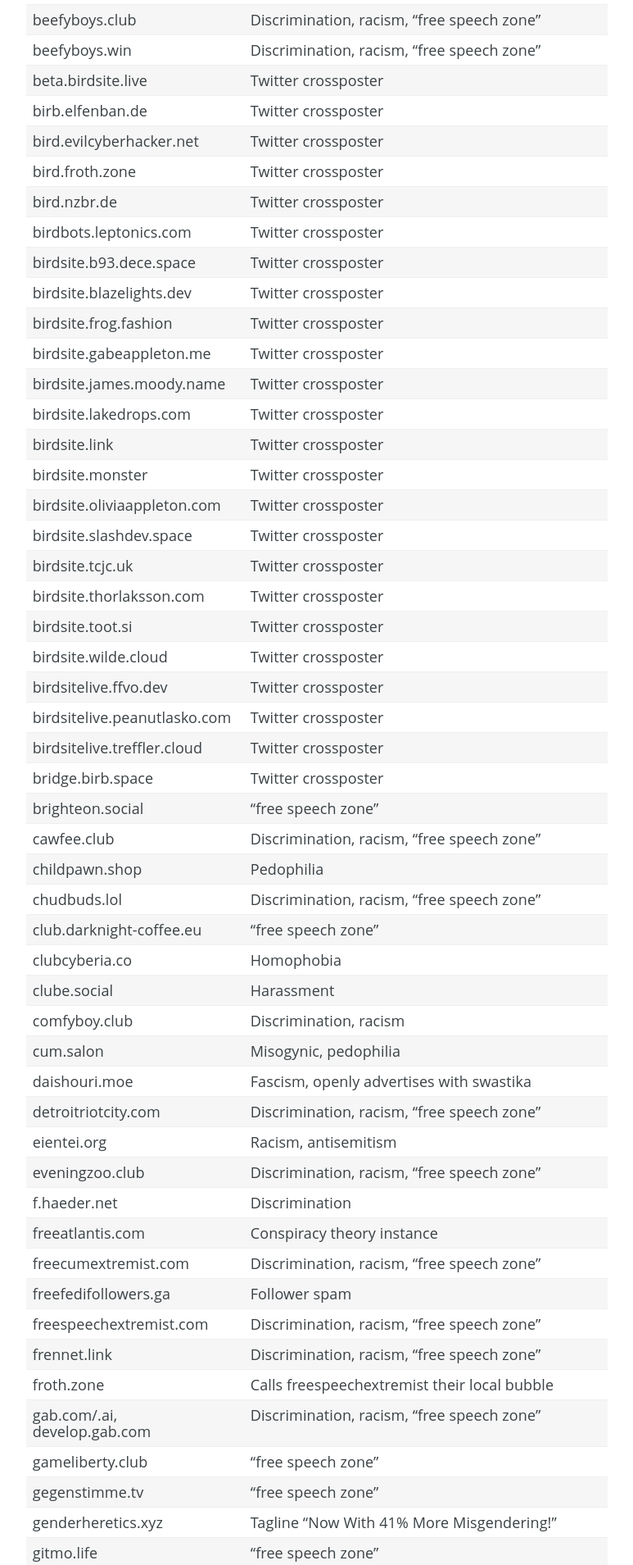
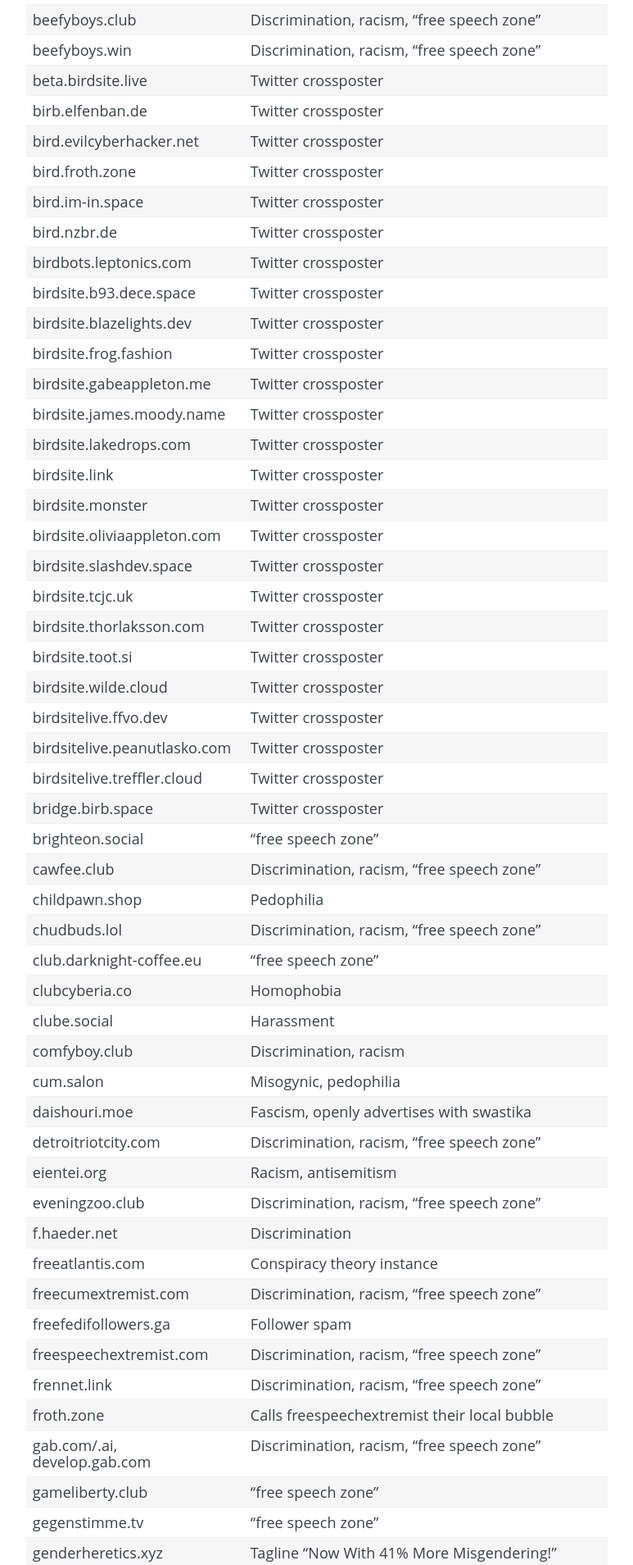
Before and after one commit to chaossocial/meta, a Jekyll site: the page built from federation.md, in a window 1280 px wide. Shown: the part 1477-3386 px from the top of the page at 82% size, without its empty margins (398-1171 px from the left). Built offline with Jekyll 4.4.1, drawn with Linux system fonts in a browser that asks for light colours; some of the changed text lies outside the part shown.

Commit message:
Block bird.im-in.space

```diff
--- a/federation.md
+++ b/federation.md
@@ -52,6 +52,7 @@
 | birb.elfenban.de            | Twitter crossposter|
 | bird.evilcyberhacker.net    | Twitter crossposter|
 | bird.froth.zone             | Twitter crossposter|
+| bird.im-in.space            | Twitter crossposter|
 | bird.nzbr.de                | Twitter crossposter|
 | birdbots.leptonics.com      | Twitter crossposter|
 | birdsite.b93.dece.space     | Twitter crossposter|
```
